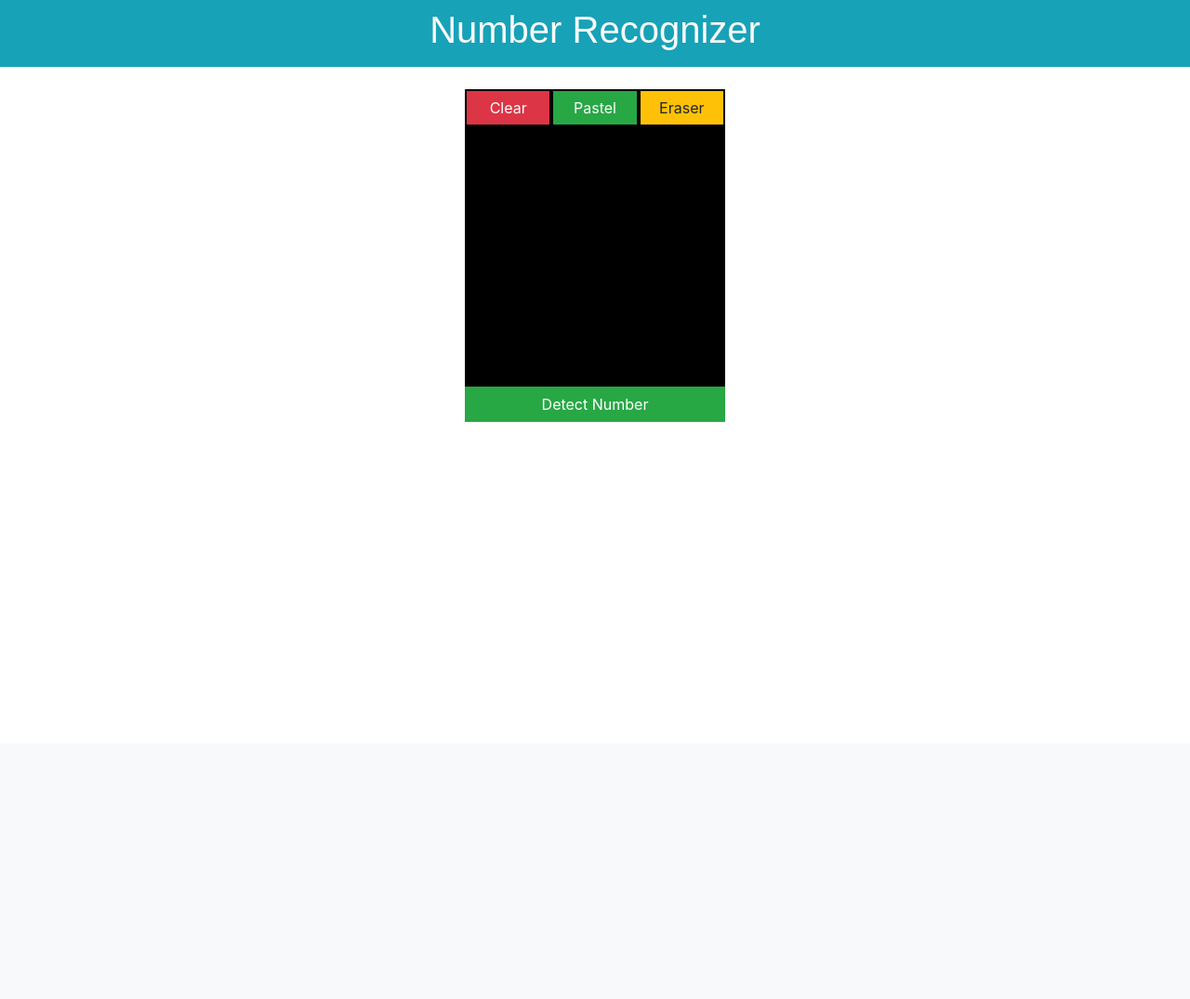
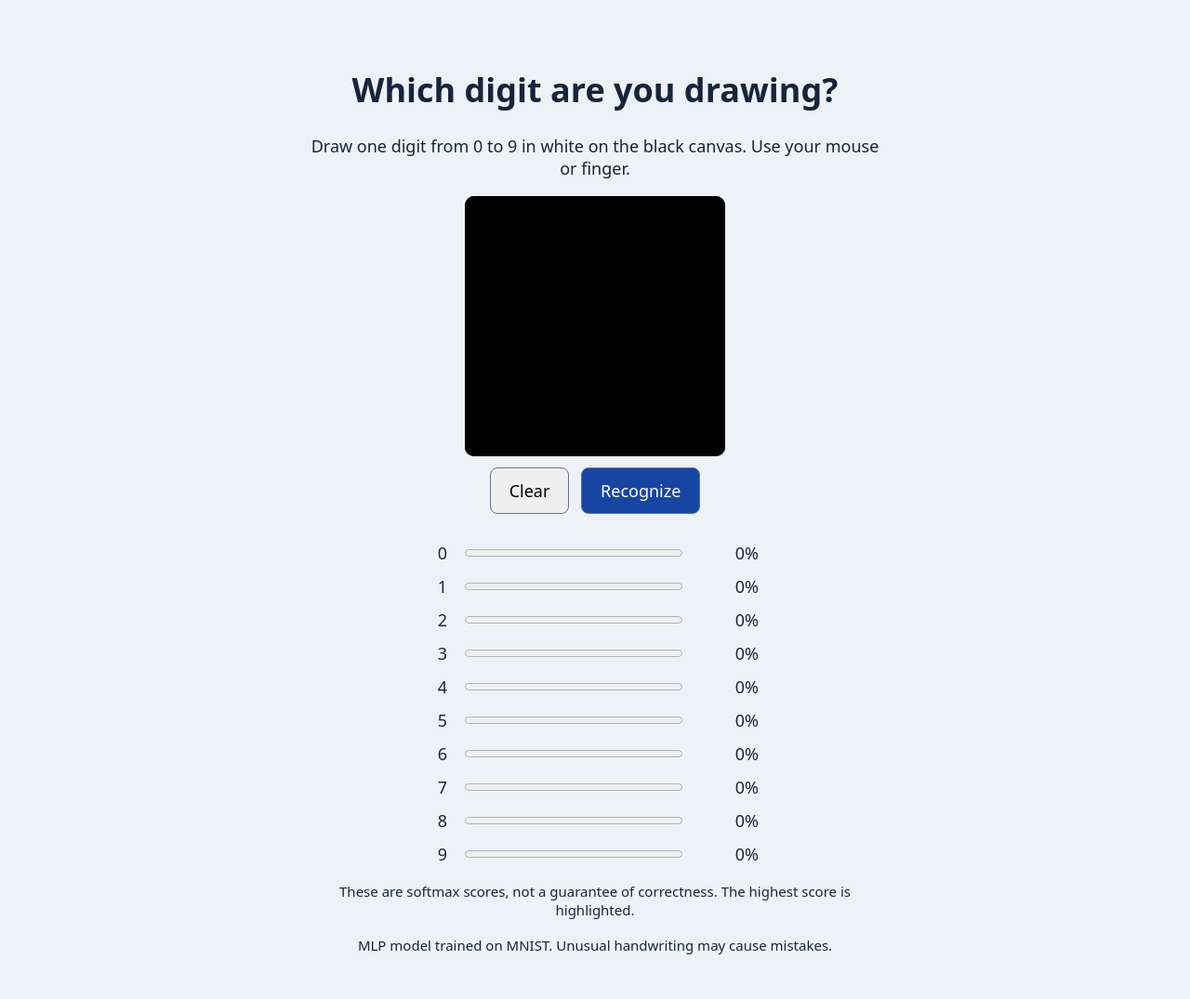
Before and after one commit to 250350/Digit-Recognition-Application, a Flask app: page / in a window 1280 px wide. Shown: the whole page at 93% size. Before the commit the page ends 454 px from the top, so only its background shows below. Run offline with Flask 3, Linux system fonts and the light colour scheme; a map, chart or similar area stays blank; some libraries are stand-ins or nearby versions.

Commit message:
Save working digit recognition app and draft report

```diff
--- a/app/main.py
+++ b/app/main.py
@@ -1,47 +1,38 @@
+"""Load the saved model once and handle drawing requests."""
 from pathlib import Path
 
-from flask import Flask, render_template, request, jsonify
-import numpy as np
+from flask import Flask, render_template, request
 from tensorflow import keras
-import cv2
-import base64
+from werkzeug.exceptions import RequestEntityTooLarge
 
-# Initialize flask app
+from app.preprocessing import InvalidDrawing, prepare_drawing
+
 app = Flask(__name__)
+app.config['MAX_CONTENT_LENGTH'] = 2 * 1024 * 1024
+model_path = Path(__file__).resolve().parent / 'models/mnist_ann.keras'
+model = keras.models.load_model(model_path, compile=False)
 
-# Load prebuilt model
-MODEL_PATH = Path(__file__).resolve().parent / "mnist_classification.h5"
 
-model = keras.models.load_model(MODEL_PATH)
+@app.route('/', methods=['GET', 'POST'])
+def drawing():
+    if request.method == 'GET':
+        return render_template('drawing.html')
 
-# Handle GET request
-@app.route('/', methods=['GET'])
-def drawing():
-    return render_template('drawing.html')
-
-# Handle POST request
-@app.route('/', methods=['POST'])
-def canvas():
-    # Recieve base64 data from the user form
-    canvasdata = request.form['canvasimg']
-    encoded_data = request.form['canvasimg'].split(',')[1]
-
-    # Decode base64 image to python array
-    nparr = np.frombuffer(base64.b64decode(encoded_data), dtype=np.uint8)
-    img = cv2.imdecode(nparr, cv2.IMREAD_COLOR)
-
-    # Convert 3 channel image (RGB) to 1 channel image (GRAY)
-    gray_image = cv2.cvtColor(img, cv2.COLOR_BGR2GRAY)
-
-    # Resize to (28, 28)
-    gray_image = cv2.resize(gray_image, (28, 28), interpolation=cv2.INTER_LINEAR)
-
-    # Expand to numpy array dimenstion to (1, 28, 28)
-    img = np.expand_dims(gray_image, axis=0)
+    data = request.form.get('canvasimg', '')
+    try:
+        image = prepare_drawing(data)
+    except InvalidDrawing as exc:
+        return render_template('drawing.html', error=str(exc)), 400
 
     try:
-        prediction = np.argmax(model.predict(img))
-        print(f"Prediction Result : {str(prediction)}")
-        return render_template('drawing.html', response=str(prediction), canvasdata=canvasdata, success=True)
-    except Exception as e:
-        return render_template('drawing.html', response=str(e), canvasdata=canvasdata)
+        scores = model(image, training=False).numpy()[0]
+        return render_template('drawing.html', scores=scores.tolist(),
+                               best=int(scores.argmax()), canvasdata=data)
+    except Exception:
+        app.logger.exception('Prediction failed')
+        return render_template('drawing.html', error='Recognition failed. Please try again.'), 500
+
+
+@app.errorhandler(RequestEntityTooLarge)
+def too_large(_error):
+    return render_template('drawing.html', error='The image is too large (maximum 2 MB).'), 413
--- a/app/templates/drawing.html
+++ b/app/templates/drawing.html
@@ -1,145 +1,195 @@
-<!DOCTYPE html>
+<!doctype html>
 <html lang="en">
 <head>
-    <meta charset="UTF-8">
-    <meta name="viewport" content="width=device-width, initial-scale=1.0">
-    <title>Number Recognizer</title>
-    <link rel="stylesheet" href="https://stackpath.bootstrapcdn.com/bootstrap/4.5.2/css/bootstrap.min.css" integrity="sha384-JcKb8q3iqJ61gNV9KGb8thSsNjpSL0n8PARn9HuZOnIxN0hoP+VmmDGMN5t9UJ0Z" crossorigin="anonymous">
+    <meta charset="utf-8">
+    <meta name="viewport" content="width=device-width, initial-scale=1">
+    <title>Handwritten digit recognition</title>
     <style>
-        .tools {
-            width: 280px;
+        body {
+            font: 18px system-ui, sans-serif;
+            background: #edf2f8;
+            color: #17243b;
+            margin: 0;
         }
-        .tools button{
-            border: 2px solid black;
-            width: 95px;
-            border-radius: 0px;
+
+        main {
+            max-width: 620px;
+            margin: 24px auto;
+            padding: 24px;
+            text-align: center;
+        }
+
+        canvas {
+            display: block;
+            background: black;
+            border-radius: 10px;
+            margin: auto;
+            width: min(280px, 85vw);
+            height: auto;
+            touch-action: none;
+        }
+
+        button {
+            padding: 12px 20px;
+            margin: 12px 4px;
+            font: inherit;
+            cursor: pointer;
+            border-radius: 8px;
+            border: 1px solid #64748b;
+        }
+
+        button[type=submit] {
+            background: #1746a2;
+            color: white;
+        }
+
+        .scores {
+            list-style: none;
+            padding: 0;
+            max-width: 380px;
+            margin: 12px auto;
+        }
+
+        .score-row {
+            display: grid;
+            grid-template-columns: 24px 1fr 70px;
+            align-items: center;
+            gap: 12px;
+            padding: 4px 12px;
+            border: 2px solid transparent;
+            border-radius: 6px;
+        }
+
+        .score-row.best {
+            background: #dbeafe;
+            border-color: #1746a2;
+            font-weight: bold;
+        }
+
+        progress {
+            width: 100%;
+            height: 16px;
+            accent-color: #1746a2;
+        }
+
+        .percent {
+            text-align: right;
+            font-variant-numeric: tabular-nums;
+        }
+
+        .error {
+            color: #a11616;
+        }
+
+        small {
+            display: block;
         }
     </style>
 </head>
 <body>
-    <nav class="navbar text-light bg-info">
-        <div class="mx-auto"><h1 style="font-family: arial">Number Recognizer</h1></div>
-    </nav>
-    {% if response %}
-        {% if success %}
-            <p class="alert alert-success m-4 text-center">Prediction Result : {{ response }}</p>
-        {% else %}
-            <p class="alert alert-success m-4 text-center">{{ response }}</p>
-        {% endif %}
-    {% endif %}
-    <div class="container mt-4">
-        <div class="row" style="width: 280px; margin: auto;">
-            <div class="tools d-flex justify-content-between">
-                <button class="btn btn-danger" id="clear">Clear</button>
-                <button class="btn btn-success" id="pastel" onclick="pastel()">Pastel</button>
-                <button class="btn btn-warning" id="eraser" onclick="eraser()">Eraser</button>
-            </div>
-        </div>
-        <form action="/" method="POST" onsubmit="canvastoimage()">
-            <div class="row">
-                <div class="col d-flex justify-content-center">
-                    <input type="hidden" id="canvasimg" name="canvasimg">
-                    <input type="hidden" id="canvasdata" name="canvasdata" value="{{ canvasdata }}">
-                    <canvas id="canvas" width="280" height="280"></canvas>
-                </div>
-            </div>
-            <div class="row">
-                <div class="col d-flex justify-content-center">
-                    <button style="width: 280px; border-radius: 0px;" class="btn btn-success" id="send" type="submit">Detect Number</button>
-                </div>
+<main>
+    <h1>Which digit are you drawing?</h1>
+    <p>Draw one digit from 0 to 9 in white on the black canvas. Use your mouse or finger.</p>
+    <form method="post" id="drawing-form">
+        <canvas id="canvas" width="280" height="280" aria-label="Canvas for drawing one digit"></canvas>
+        <input type="hidden" name="canvasimg" id="canvasimg">
+        <div>
+            <button type="button" id="clear">Clear</button>
+            <button type="submit">Recognize</button>
         </div>
     </form>
-    </div>
 
+    <ol class="scores" aria-label="Softmax scores for digits zero to nine">
+        {% for digit in range(10) %}
+            {% set percent = scores[digit] * 100 if scores is defined else 0 %}
+            <li class="score-row{% if best is defined and digit == best %} best{% endif %}" data-digit="{{ digit }}">
+                <span class="digit">{{ digit }}</span>
+                <progress max="100" value="{{ percent }}" aria-label="Digit {{ digit }} softmax score"></progress>
+                <span class="percent">{{ '%.1f'|format(percent) if scores is defined else '0' }}%</span>
+            </li>
+        {% endfor %}
+    </ol>
+    <small>These are softmax scores, not a guarantee of correctness. The highest score is highlighted.</small>
+    <p id="error" class="error" role="alert">{{ error|default('') }}</p>
+    <small>MLP model trained on MNIST. Unusual handwriting may cause mistakes.</small>
+</main>
 <script>
-        // Canvas Drawing
-        window.addEventListener('load', ()=>{
     const canvas = document.querySelector('#canvas');
-            const context = canvas.getContext('2d');
+    const ctx = canvas.getContext('2d');
+    let active = null;
 
-            const canvasdata = document.querySelector('#canvasdata').value;
-            if (canvasdata){
-                const image = new Image();
-                image.onload = ()=>{
-                    context.drawImage(image, 0, 0);
-                };
-                image.src = canvasdata;
-            } else {
-                context.fillStyle = "black";
-                context.fillRect(0, 0, canvas.width, canvas.height);
+    function resetCanvas() {
+        ctx.fillStyle = 'black';
+        ctx.fillRect(0, 0, canvas.width, canvas.height);
+        ctx.beginPath();
     }
 
-            let radius = 10;
-            let start = 0;
-            let end = Math.PI * 2;
-            let dragging = false;
+    resetCanvas();
+    ctx.strokeStyle = 'white';
+    ctx.lineWidth = 18;
+    ctx.lineCap = 'round';
+    ctx.lineJoin = 'round';
 
-            context.lineWidth = radius * 2;
-            context.lineCap = 'round';
+    function point(event) {
+        const rect = canvas.getBoundingClientRect();
+        return [(event.clientX - rect.left) * canvas.width / rect.width,
+            (event.clientY - rect.top) * canvas.height / rect.height];
+    }
 
-            const putPoint = (e)=>{
-                if (dragging){
-                    context.fillStyle = "white";
-                    context.strokeStyle = "white";
-                    context.lineTo(e.offsetX, e.offsetY);
-                    context.stroke();
-                    context.beginPath();
-                    context.arc(e.offsetX, e.offsetY, radius, start, end);
-                    context.fill();
-                    context.beginPath();
-                    context.moveTo(e.offsetX, e.offsetY);
+    canvas.addEventListener('pointerdown', event => {
+        if (active !== null || (event.pointerType === 'mouse' && event.button !== 0)) return;
+        event.preventDefault();
+        active = event.pointerId;
+        canvas.setPointerCapture(active);
+        const [x, y] = point(event);
+        ctx.fillStyle = 'white';
+        ctx.beginPath();
+        ctx.arc(x, y, 9, 0, 2 * Math.PI);
+        ctx.fill();
+        ctx.beginPath();
+        ctx.moveTo(x, y);
+    });
+
+    canvas.addEventListener('pointermove', event => {
+        if (active !== event.pointerId) return;
+        event.preventDefault();
+        ctx.lineTo(...point(event));
+        ctx.stroke();
+    });
+
+    function endStroke(event) {
+        if (active === event.pointerId) {
+            active = null;
+            ctx.beginPath();
         }
     }
 
-            const engage = (e)=>{
-                dragging = true;
-                putPoint(e);
-            }
+    canvas.addEventListener('pointerup', endStroke);
+    canvas.addEventListener('pointercancel', endStroke);
+    canvas.addEventListener('lostpointercapture', endStroke);
 
-            const disengage = ()=>{
-                dragging = false;
-                context.beginPath();
-            }
-
-            canvas.addEventListener('mousedown', engage);
-            canvas.addEventListener('mousemove', putPoint);
-            canvas.addEventListener('mouseup', disengage);
-
-            const clear = document.querySelector('#clear');
-            clear.addEventListener('click', ()=>{
-                const canvas = document.querySelector('#canvas');
-                const context = canvas.getContext('2d');
-                context.filter = 'invert(0)';
-                context.fillStyle = "black";
-                context.fillRect(0, 0, canvas.width, canvas.height);
-            });
-
-            // Pastel
-            const pastel = document.querySelector('#pastel');
-            pastel.addEventListener('click', ()=>{
-                const canvas = document.querySelector('#canvas');
-                const context = canvas.getContext('2d');
-                context.filter = 'invert(0)';
-                radius = 10;
-            });
-
-            // Eraser
-            const eraser = document.querySelector('#eraser');
-            eraser.addEventListener('click', ()=>{
-                const canvas = document.querySelector('#canvas');
-                const context = canvas.getContext('2d');
-                context.filter = 'invert(1)';
-                radius = 30;
+    document.querySelector('#clear').addEventListener('click', () => {
+        active = null;
+        resetCanvas();
+        document.querySelector('#error').textContent = '';
+        document.querySelector('#canvasimg').value = '';
+        document.querySelectorAll('.score-row').forEach(row => {
+            row.classList.remove('best');
+            row.querySelector('progress').value = 0;
+            row.querySelector('.percent').textContent = '0%';
         });
     });
 
-        // Canvas Submit
-        const canvastoimage = ()=>{
-            const canvas = document.querySelector('#canvas');
-            document.getElementById('canvasimg').value = canvas.toDataURL();
-        };
+    document.querySelector('#drawing-form').addEventListener('submit', () => {
+        document.querySelector('#canvasimg').value = canvas.toDataURL('image/png');
+    });
+
+    const saved = {{ canvasdata|default('')|tojson }};
+    if (saved) {
+        const image = new Image();
+        image.onload = () => ctx.drawImage(image, 0, 0);
+        image.src = saved;
+    }
 </script>
-    <script src="https://code.jquery.com/jquery-3.5.1.min.js" integrity="sha256-9/aliU8dGd2tb6OSsuzixeV4y/faTqgFtohetphbbj0=" crossorigin="anonymous"></script>
-    <script src="https://stackpath.bootstrapcdn.com/bootstrap/4.5.2/js/bootstrap.min.js" integrity="sha384-B4gt1jrGC7Jh4AgTPSdUtOBvfO8shuf57BaghqFfPlYxofvL8/KUEfYiJOMMV+rV" crossorigin="anonymous"></script>
 </body>
 </html>
--- /dev/null
+++ b/requirements.txt
@@ -0,0 +1,5 @@
+tensorflow==2.21.0
+keras==3.15.1
+numpy==2.5.4
+Flask==3.1.3
+opencv-python==5.0.0.93
--- a/wsgi.py
+++ b/wsgi.py
@@ -1,4 +1,4 @@
 from app.main import app
 
 if __name__ == '__main__':
-    app.run()
+    app.run(host='127.0.0.1', port=5000, debug=False)
```
Also changed, not shown: app/preprocessing.py (added, +58 -0 lines), create_mnist_model.py (added, +117 -0 lines), README.md, 5 other files. Lines whose indentation alone changed are shown as unchanged.
